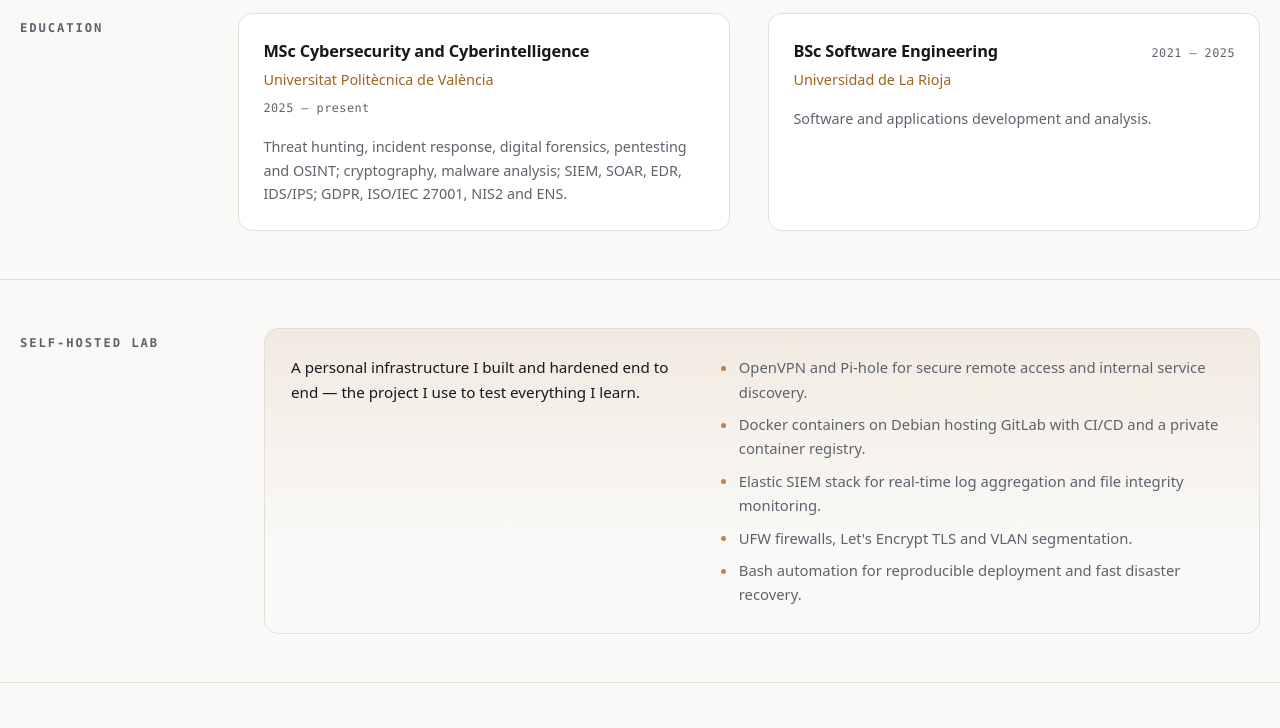
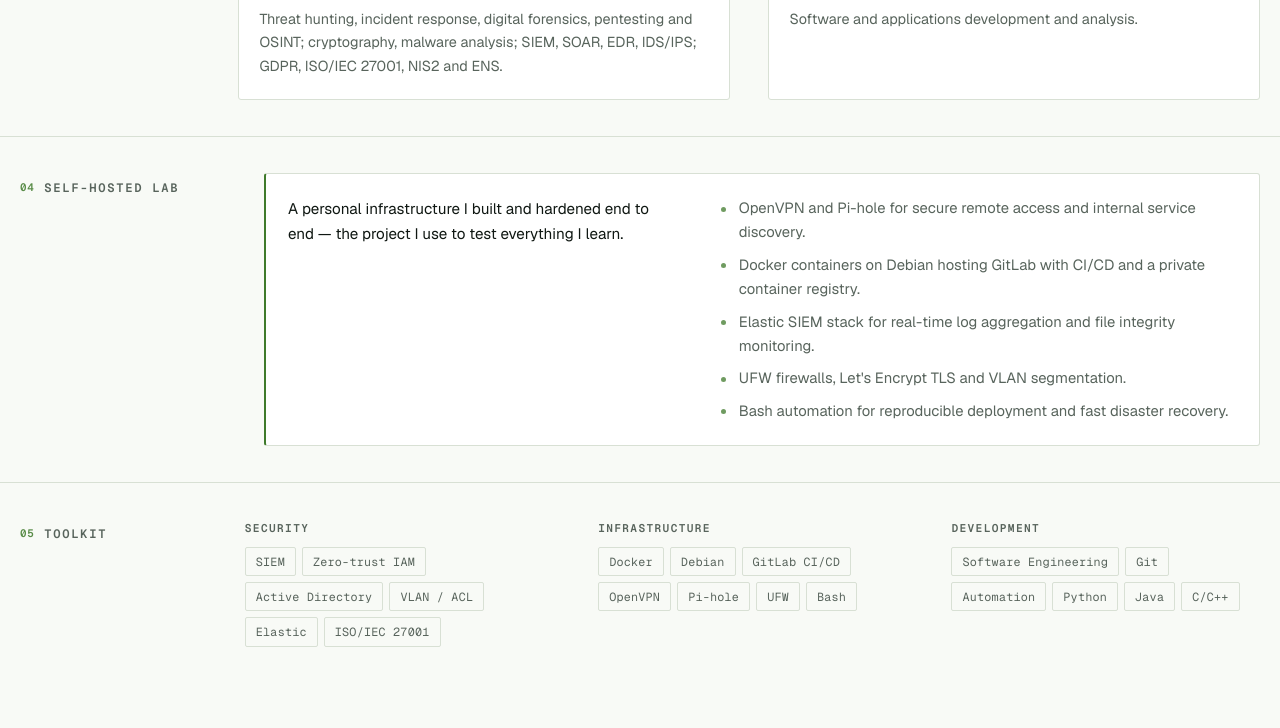
Before and after one commit to daledem/personal-page, a website built with Vite: page index.html in a window 1280 px wide. Shown: the part 1288-2016 px from the top of the page. Built offline with nearby package versions, Linux system fonts and the light colour scheme; files whose address does not match are found by name.

Commit message:
v0.1.9 - Changed design, color pallet and font of the page

```diff
--- a/index.html
+++ b/index.html
@@ -21,6 +21,13 @@
     <meta name="twitter:card" content="summary" />
 
     <link rel="icon" type="image/svg+xml" href="{{BASE}}favicon.jpeg" />
+
+    <link rel="preconnect" href="https://fonts.googleapis.com" />
+    <link rel="preconnect" href="https://fonts.gstatic.com" crossorigin />
+    <link
+      href="https://fonts.googleapis.com/css2?family=Geist:wght@100..900&family=Geist+Mono:wght@100..900&display=swap"
+      rel="stylesheet"
+    />
 
     <script type="module" src="/src/main.js"></script>
   </head>
--- a/src/styles/index.css
+++ b/src/styles/index.css
@@ -14,3 +14,4 @@
 @import './base.css';
 @import './components.css';
 @import './motion.css';
+@import './skins.css';
--- /dev/null
+++ b/src/styles/skins.css
@@ -0,0 +1,252 @@
+/* ================================================================== *
+ * SKIN — sharp / young
+ *
+ * Visual overrides only. Layout (grid, rail, columns) lives in
+ * components.css and is untouched here, so this file is safe to delete.
+ *
+ * Imported LAST in index.css so it wins at equal specificity.
+ * ================================================================== */
+
+/* --- Rhythm: denser ----------------------------------------------- */
+
+.section {
+  padding-block: clamp(28px, 4.5vh, 44px);
+}
+
+.card {
+  padding: 20px;
+  border-radius: var(--radius);
+  transition: border-color var(--dur) var(--ease),
+    box-shadow var(--dur) var(--ease);
+}
+
+.card + .card {
+  margin-top: 10px;
+}
+
+.panel {
+  padding: 22px;
+  border-radius: var(--radius);
+  /* Flat with a hard accent edge instead of a soft gradient */
+  background: var(--surface);
+  border-left: 2px solid var(--accent);
+}
+
+/* --- Section titles become numbered ------------------------------- */
+
+main {
+  counter-reset: section;
+}
+
+.section {
+  counter-increment: section;
+}
+
+.section-title {
+  display: flex;
+  align-items: center;
+  gap: 10px;
+  margin-bottom: 18px;
+  letter-spacing: 0.14em;
+}
+
+.section-title::before {
+  content: counter(section, decimal-leading-zero);
+  font-size: 0.68rem;
+  letter-spacing: 0.06em;
+  color: var(--accent);
+  opacity: 0.85;
+}
+
+.section-title::after {
+  content: '';
+  flex: 1;
+  height: var(--hairline);
+  background: var(--border);
+}
+
+/* The rule would collide with content in the wide grid rail. */
+@media (min-width: 1024px) {
+  .section-title::after {
+    display: none;
+  }
+}
+
+/* --- Hero: the one confident accent ------------------------------- */
+
+.hero-role {
+  display: inline-flex;
+  align-items: center;
+  gap: 9px;
+  font-family: var(--font-mono);
+  font-size: 0.76rem;
+  font-weight: 600;
+  letter-spacing: 0.13em;
+  text-transform: uppercase;
+  color: var(--accent);
+  margin-bottom: 20px;
+}
+
+.hero-role::before {
+  content: '';
+  width: 8px;
+  height: 8px;
+  background: var(--accent);
+  flex-shrink: 0;
+}
+
+.hero-name {
+  letter-spacing: -0.02em;
+  font-weight: 375;
+}
+
+.hero-pitch {
+  color: var(--text);
+  opacity: 0.82;
+}
+
+/* --- Buttons: square, fast --------------------------------------- */
+
+.btn {
+  border-radius: var(--radius-sm);
+  padding: 9px 18px;
+  font-size: 0.875rem;
+  font-weight: 600;
+  letter-spacing: 0.01em;
+  transition: border-color var(--dur) var(--ease), color var(--dur) var(--ease),
+    background-color var(--dur) var(--ease), transform var(--dur) var(--ease);
+}
+
+.btn:hover {
+  transform: translate(-1px, -1px);
+  box-shadow: 2px 2px 0 0 color-mix(in srgb, var(--accent) 45%, transparent);
+}
+
+.btn-primary:hover {
+  transform: translate(-1px, -1px);
+  filter: none;
+  box-shadow: 2px 2px 0 0 color-mix(in srgb, var(--text) 18%, transparent);
+}
+
+/* --- Cards: hard edge on hover, no lift -------------------------- */
+
+.card:hover {
+  transform: none;
+  border-color: color-mix(in srgb, var(--accent) 40%, var(--border));
+  box-shadow: inset 2px 0 0 var(--accent);
+}
+
+.card-head {
+  padding-bottom: 12px;
+  margin-bottom: 14px;
+  border-bottom: var(--hairline) solid var(--border);
+}
+
+.card-title {
+  font-size: 0.98rem;
+  letter-spacing: 0;
+}
+
+.card-org {
+  font-size: 0.845rem;
+  margin-top: 2px;
+}
+
+.card-meta {
+  font-size: 0.7rem;
+  text-transform: uppercase;
+  letter-spacing: 0.08em;
+}
+
+/* --- Chips: square, mono, quieter -------------------------------- */
+
+.chips {
+  gap: 6px;
+}
+
+.chips li {
+  border-radius: var(--radius-sm);
+  padding: 4px 10px;
+  font-family: var(--font-mono);
+  font-size: 0.735rem;
+  letter-spacing: 0.02em;
+  transition: border-color var(--dur) var(--ease), color var(--dur) var(--ease),
+    background-color var(--dur) var(--ease);
+}
+
+.chips li:hover {
+  border-color: var(--accent);
+  color: var(--accent);
+  background: var(--accent-soft);
+}
+
+.skill-label {
+  font-size: 0.7rem;
+  letter-spacing: 0.12em;
+  margin-bottom: 9px;
+}
+
+/* --- Header: squared toggle, crisper nav ------------------------- */
+
+.lang-toggle {
+  border-radius: var(--radius-sm);
+  padding: 5px 11px;
+  font-size: 0.72rem;
+  letter-spacing: 0.1em;
+  transition: color var(--dur) var(--ease),
+    border-color var(--dur) var(--ease),
+    background-color var(--dur) var(--ease);
+}
+
+.site-nav a {
+  font-size: 0.82rem;
+  font-weight: 500;
+  border-bottom-width: 2px;
+  border-bottom-color: transparent;
+  padding-block: 3px;
+  transition: color var(--dur) var(--ease),
+    border-color var(--dur) var(--ease);
+}
+
+/* --- Reveal: shorter travel, faster ------------------------------ */
+
+.reveal {
+  transform: translateY(8px);
+  transition: opacity 400ms var(--ease), transform 400ms var(--ease);
+}
+
+.reveal.is-visible {
+  transform: none;
+}
+
+/* --- 404 numeral -------------------------------------------------- */
+
+.error-code {
+  color: var(--border);
+  letter-spacing: -0.06em;
+}
+
+/* ================================================================== *
+ * MUST BE LAST.
+ *
+ * skin.css is imported after motion.css, so the rules above override
+ * motion.css at equal specificity — including its reduced-motion block.
+ * Without this, the shorter .reveal transition would silently re-enable
+ * motion for users who asked for none.
+ * ================================================================== */
+
+@media (prefers-reduced-motion: reduce) {
+  .rise,
+  .reveal {
+    animation: none;
+    transition: none;
+    opacity: 1;
+    transform: none;
+  }
+
+  .btn:hover,
+  .card:hover {
+    transform: none;
+    box-shadow: none;
+  }
+}
--- a/src/styles/tokens.css
+++ b/src/styles/tokens.css
@@ -6,37 +6,40 @@
  * ================================================================== */
 
 :root {
-  --bg: #131417;
-  --surface: #1b1d21;
-  --border: #2b2e34;
-  --text: #e9ebee;
-  --muted: #9ba1ab;
-  --accent: #d99a4e;
-  --accent-soft: rgba(217, 154, 78, 0.12);
+  --bg: #08120e;
+  --surface: #101d18;
+  --border: #21322b;
+  --text: #e9efe9;
+  --muted: #8b9a91;
+  --accent: #8ee06b;
+  --accent-soft: rgba(142, 224, 107, 0.12);
 
-  --radius: 14px;
-  --radius-sm: 9px;
+  --radius: 3px;
+  --radius-sm: 2px;
+  --hairline: 1px;
+
   --max-width: 1400px;
 
-  --font-sans: ui-sans-serif, system-ui, -apple-system, 'Segoe UI', Roboto,
-    'Helvetica Neue', Arial, sans-serif;
-  --font-mono: ui-monospace, SFMono-Regular, 'SF Mono', Menlo, Consolas,
-    'Liberation Mono', monospace;
-
-  --ease: cubic-bezier(0.22, 1, 0.36, 1);
+  --font-sans: 'Geist', ui-sans-serif, system-ui, -apple-system, 'Segoe UI',
+    Roboto, sans-serif;
+  --font-mono: 'Geist Mono', ui-monospace, SFMono-Regular, 'SF Mono', Menlo,
+    Consolas, monospace;
 
   --icon-filter: invert(1);
+
+  --ease: cubic-bezier(0.2, 0.9, 0.2, 1);
+  --dur: 150ms;
 }
 
 @media (prefers-color-scheme: light) {
   :root {
-    --bg: #faf9f7;
+    --bg: #f8faf6;
     --surface: #ffffff;
-    --border: #e2dfd9;
-    --text: #16181c;
-    --muted: #5d636d;
-    --accent: #a3621c;
-    --accent-soft: rgba(163, 98, 28, 0.10);
+    --border: #d8e0d4;
+    --text: #0f1712;
+    --muted: #58645c;
+    --accent: #3f7a2b;
+    --accent-soft: rgba(63, 122, 43, 0.10);
 
     --icon-filter: none;
   }
```
